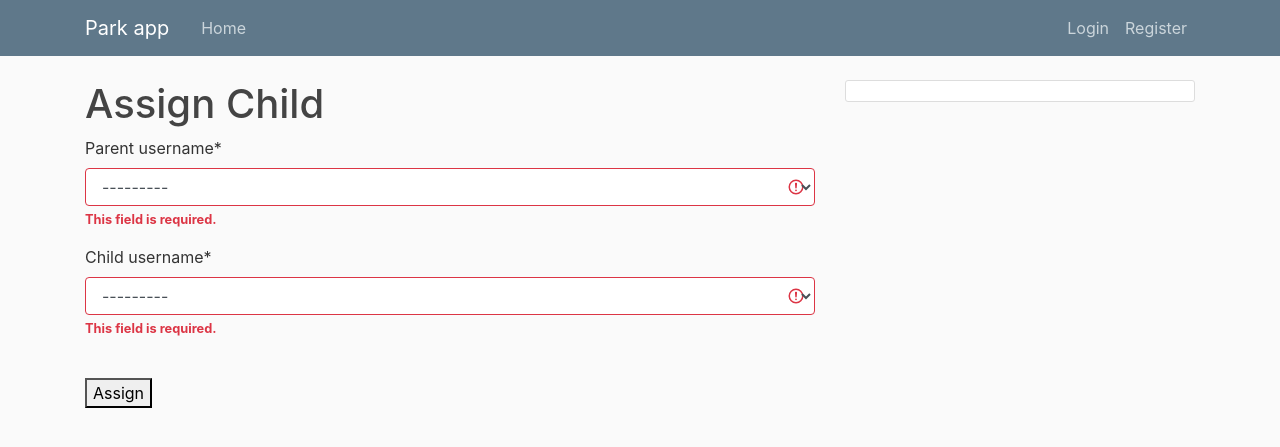
After one commit to arthur1801/PM_Team13, a Django app: page /assignChild/ in a window 1280 px wide. The commit adds this page. Shown: the top 447 px of the page. Run offline with Django 3.2, Linux system fonts and the light colour scheme; data comes from the database, SQL or seed files in the repository; both versions use the stored data as it was after the commit; parts of the project's set-up code (start-up, migrations or seed data) failed here and were passed over; some libraries are stand-ins or nearby versions.

Commit message:
PM2020T13-81 Assign child page done. we worked as a team (the 4 of us).

```diff
--- a/Parks/Parkapp/forms.py
+++ b/Parks/Parkapp/forms.py
@@ -2,7 +2,8 @@
 from django.contrib.auth.forms import UserCreationForm,UserChangeForm
 from django.contrib.auth.models import User,Group
 from django.forms import ModelForm
-from .models import Profile,Parkimg
+from .models import Profile,Parkimg,Parent_Childs
+
 
 
 class RegisterForm(UserCreationForm):
@@ -55,3 +56,11 @@
     class Meta:
         model=User
         fields=['username']
+
+
+class assignChildForm(forms.ModelForm):
+    Parent_Username = forms.ModelChoiceField(queryset=(Group.objects.get(name='parents')).user_set.all(), required=True)
+    Child_Username = forms.ModelChoiceField(queryset=(Group.objects.get(name='kids')).user_set.all(), required=True)
+    class Meta:
+        model=Parent_Childs
+        fields=['Parent_Username','Child_Username']
--- a/Parks/Parkapp/models.py
+++ b/Parks/Parkapp/models.py
@@ -9,6 +9,8 @@
 
     def __str__(self):
         return f'{self.user.username} Profile'
+
+
 class Parent_Childs(models.Model):
     Parent_Username= models.CharField(max_length=50)
     Child_Username=models.CharField(max_length=50)
--- /dev/null
+++ b/Parks/Parkapp/templates/Parkapp/assignChild.html
@@ -0,0 +1,16 @@
+{% extends "Parkapp/base.html" %}
+
+{% block title %}Search username{% endblock %}
+{% load crispy_forms_tags %}
+
+{% block content %}
+<h1>Assign Child</h1>
+
+<form method="POST" action="/assignChild/">
+    {% csrf_token%}
+    {{form|crispy}}
+    <br>
+    <button type="submit">Assign</button>
+</form>
+
+{% endblock %}
--- a/Parks/Parkapp/templates/Parkapp/base.html
+++ b/Parks/Parkapp/templates/Parkapp/base.html
@@ -40,6 +40,7 @@
                 <a class="nav-item nav-link" href="{% url 'search' %}">Search User</a>
                 <a class="nav-item nav-link" href="{% url 'profile' %}">Profile</a>
                 <a class="nav-item nav-link" href="{% url 'sendmail' %}">Send Mail</a>
+                <a class="nav-item nav-link" href="{% url 'assignChild' %}">Assign childs</a>
                 <a class="nav-item nav-link" href="{% url 'logout' %}">Logout {{ user.get_username }}</a>
 
 
--- a/Parks/Parkapp/urls.py
+++ b/Parks/Parkapp/urls.py
@@ -17,10 +17,10 @@
     path('password_change/', auth_views.PasswordChangeView.as_view(), name='password_change'),
     path('password_change/done/', auth_views.PasswordChangeDoneView.as_view(), name='password_change_done'),
     path('username_change/', views.UsernameChangeView , name='username_change'),
-    #path('sendmail/', auth_views.LoginView.as_view(template_name='Parkapp/sendmail.html'), name='Sendmail'),
     path('sendmail/',v.sendmail,name='sendmail'),
     path('profile/',v.profile,name='profile'),
     path('search/',v.search,name='search'),
+    path('assignChild/',v.assignChild,name='assignChild'),
 ]
 
 if settings.DEBUG:
--- a/Parks/Parkapp/views.py
+++ b/Parks/Parkapp/views.py
@@ -4,7 +4,7 @@
 from django.contrib.auth.models import User,Group,GroupManager
 from django.contrib import messages
 from django import forms
-from .forms import RegisterForm,RegisterChildForm,ChangeUsernameForm,UserUpdateForm,ProfileUpdateForm,SearchForm
+from .forms import RegisterForm,RegisterChildForm,ChangeUsernameForm,UserUpdateForm,ProfileUpdateForm,SearchForm,assignChildForm
 from .forms import SendmailForm
 from .models import B7data,Parkimg,Location,Parent_Childs
 
@@ -159,3 +159,15 @@
     else:
         queryset = []
     return render(request, 'Parkapp/search.html', {'queryset': queryset, })
+
+
+def assignChild(request):
+    form = assignChildForm(request.POST)
+    if request.method == 'POST':
+        if form.is_valid():
+            Parent=form.cleaned_data['Parent_Username']
+            Kid = form.cleaned_data['Child_Username']
+            p = Parent_Childs(Parent_Username=Parent, Child_Username=Kid)
+            p.save()
+
+    return render(request, 'Parkapp/assignChild.html', {'form': form, })
```
Also changed, not shown: Parks/db.sqlite3.
